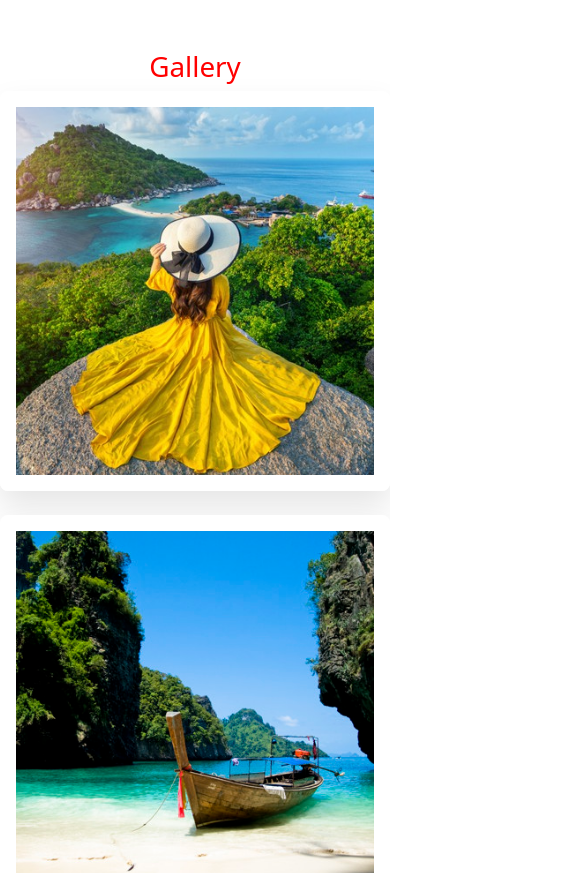
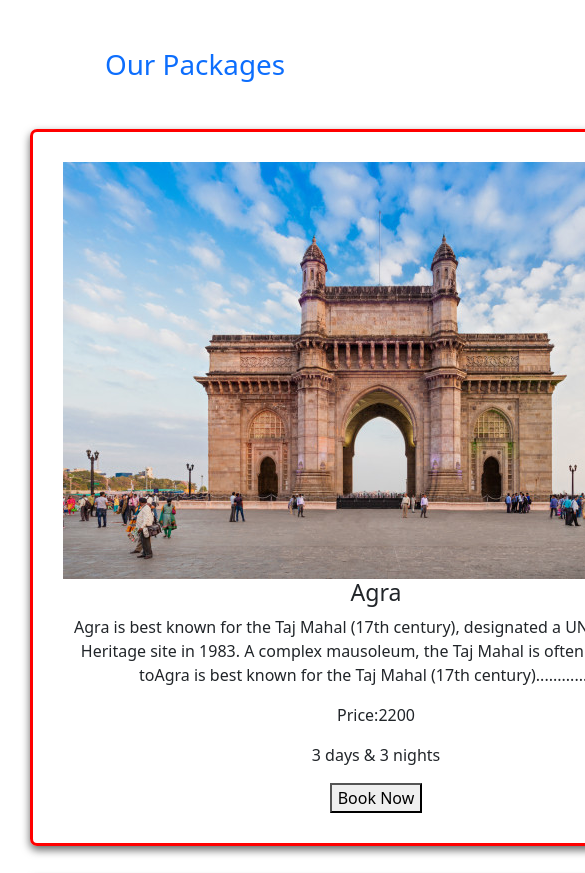
Before and after one commit to souadhimel/Independent-Service-Provider, a React (Create React App) app: page / in a window 390 px wide. Shown: the part 900-1773 px from the top of the page, 585 px wide, since content can reach past the window. Built offline with nearby package versions, Linux system fonts and the light colour scheme; no server answers.

Commit message:
packages added

```diff
--- /dev/null
+++ b/public/packages.json
@@ -0,0 +1,62 @@
+[
+    {
+    "id": "124e13b9-2d54-4b2f-a74d-a77b362d6ead",
+    "category": "Premium",
+    "name": "Agra",
+    "price": 2200,
+    "description": "Agra is best known for the Taj Mahal (17th century), designated a UNESCO World Heritage site in 1983. A complex mausoleum, the Taj Mahal is often considered toAgra is best known for the Taj Mahal (17th century).................. ",
+    "ratings": 4,
+    "img": "images/p-1.jpg",
+    "quantity": "3 days & 3 nights"
+  },
+
+    {"id": "124e13b9-2d54-4b2f-a74d-a55b362d6klu",
+    "category": "Premium",
+    "name": "Switzerland",
+    "price": 3200,
+    "description": "Switzerland is a mountainous Central European country, home to numerous lakes, villages and the high peaks of the Alps. Its cities contain medieval quarters, with landmarks like capital Bern’s Zytglogge.........",
+    "ratings": 4,
+    "img": "images/p-2.jpg",
+    "quantity": "12 days, 11 nights"
+  },
+
+    {"id": "124e13b9-2d54-4b2f-a74d-a56b362d6epq",
+    "category": "Premium",
+    "name": "USA",
+    "price": 4200,
+    "description": "New York City comprises 5 boroughs sitting where the Hudson River meets the Atlantic Ocean. At its core is Manhattan, a densely populated borough that’s among the world’s major commercial, financial and cultural...............",
+    "ratings": 4,
+    "img": "images/p-3.jpg",
+    "quantity": "6 days & 6 nights"
+  },
+
+    {"id": "124e13b9-2d54-4b2f-a74d-a77b362d6lkd",
+    "category": "Premium",
+    "name": "Paris",
+    "price": 9200,
+    "description": "The Eiffel Tower—or as the French call it, La Tour Eiffel—is one of the world's most recognizable landmarks. The tower was designed as the centerpiece of the 1889 World's Fair in Paris and was meant to commemorate........",
+    "ratings": 4,
+    "img":  "images/p-4.jpg",
+    "quantity": "4 days & 3 nights"
+  },
+
+    {"id": "124e13b9-2d54-4b2f-a74d-a77b362d6pod",
+    "category": "Premium",
+    "name": "Nepal",
+    "price": 4200,
+    "description": "Nepal, officially the Federal Democratic Republic of Nepal, is a landlocked country in South Asia. It is mainly situated in the Himalayas, but also includes parts of the Indo-Gangetic Plain, bordering ... ",
+    "ratings": 4,
+    "img":"images/p-5.jpg",
+    "quantity": "8 days & 6 nights"
+  },
+
+    {"id": "124e13b9-2d54-4b2f-a74d-a77b362d6say",
+    "category": "Premium",
+    "name": "Egypt",
+    "price": 4900,
+    "description": "A pyramid is a structure whose outer surfaces are triangular and converge to a single step at the top, making the shape roughly a pyramid in the geometric sense. The base of a pyramid can be trilateral...... ",
+    "ratings": 4,
+    "img":"images/p-6.jpg",
+    "quantity": "2 days & 3 nights"
+  }
+]
--- a/src/App.js
+++ b/src/App.js
@@ -10,7 +10,7 @@ import Login from './components/Pages/Login/Login';
 import Register from './components/Pages/Register/Register';
 import CheckOut from './components/Pages/CheckOut/CheckOut';
 import RequireAuth from './Firebase/RequireAuth';
-
+import Services from './components/Pages/Services/Services';
 
 function App() {
   return (
@@ -20,6 +20,7 @@ function App() {
      <Route path="/"element={<Home></Home>}></Route>
      <Route path="/home"element={<Home></Home>}></Route>
      <Route path="/blogs" element={<Blogs></Blogs>}></Route>
+     <Route path="/services" element={<Services></Services>}></Route>
      <Route path="/login" element={<Login></Login>}></Route>
      <Route path="/register" element={<Register></Register>}></Route>
      <Route path="/checkOut" element={
--- a/src/components/Pages/Header/Header.js
+++ b/src/components/Pages/Header/Header.js
@@ -19,7 +19,7 @@ const Header = () => {
         <Navbar.Collapse id="responsive-navbar-nav">
           <Nav className="ms-auto">
             <Nav.Link as={Link}  to="/">Home</Nav.Link>
-            <Nav.Link as={Link}  to="/services">Services</Nav.Link>
+            <Nav.Link as={Link}  to="/services">Packages</Nav.Link>
             <Nav.Link as={Link}  to="/about">About</Nav.Link>
             <Nav.Link as={Link}  to="/reviews">Reviews</Nav.Link>
             <Nav.Link as={Link}  to="/blogs">Blogs</Nav.Link>
--- a/src/components/Pages/Home/Home.js
+++ b/src/components/Pages/Home/Home.js
@@ -2,12 +2,14 @@ import React from 'react';
 import Banner from '../Banner/Banner';
 import Gallery from '../Gallery/Gallery';
 import Reviews from '../Reviews/Reviews';
+import Services from '../Services/Services';
 import "./Home.css"
 
 const Home = () => {
     return (
         <div>
             <Banner></Banner>
+            <Services></Services>
             <Gallery></Gallery>
             <Reviews></Reviews>
         </div>
--- /dev/null
+++ b/src/components/Pages/Service/Service.css
@@ -0,0 +1,15 @@
+.single_service{
+    border: 3px solid red;
+    border-radius: 7px;
+    justify-content: center;
+    text-align: center;
+    align-items: center;
+    padding: 30px;
+    box-shadow: 0 4px 8px 0 rgba(0,0,0,0.6);
+    transition: 0.3s;
+
+}
+.single_service:hover{
+
+    box-shadow: 0 8px 16px 0 rgba(51, 154, 121, 0.5);
+}
--- /dev/null
+++ b/src/components/Pages/Service/Service.js
@@ -0,0 +1,24 @@
+import React from 'react';
+import { useNavigate } from 'react-router-dom';
+import "./Service.css"
+
+const Service = ({service}) => {
+    const {id,name,img,description,price,quantity}=service;
+    const navigate=useNavigate()
+    const navigateToPackageDetails = (id) => {
+navigate(`/service/${id}`)
+    }
+
+    return (
+        <div className="single_service">
+           <img src={img} alt="" />
+            <h3>{name}</h3>
+            <p>{description}</p>
+            <p> Price:{price}</p>
+            <p>{quantity}</p>
+            <button onClick={()=>navigateToPackageDetails(id)}  >Book Now</button>
+        </div>
+    );
+};
+
+export default Service;
--- /dev/null
+++ b/src/components/Pages/Services/Services.css
@@ -0,0 +1,32 @@
+.services_container{
+    display: grid;
+    grid-template-columns: repeat(2,1fr);
+    grid-gap: 30px;
+    margin: 30px;
+
+}
+
+@media only screen and (max-width: 576px){
+    .services_container{
+        grid-template-columns: repeat(1,1fr);
+    }
+
+
+}
+@media only screen and (min-width: 576px) and (max-width:992px){
+    .services_container{
+        grid-template-columns: repeat(2,1fr);
+    }
+    .header{
+        grid-template-columns: repeat(1,1fr);
+    }
+
+
+}
+/* @media only screen and (max-width: 576px){
+    .services_container{
+        grid-template-columns: repeat(1,1fr);
+    }
+
+
+} */
--- /dev/null
+++ b/src/components/Pages/Services/Services.js
@@ -0,0 +1,30 @@
+import React, { useEffect, useState } from 'react';
+import Service from '../Service/Service';
+import "./Services.css"
+
+const Services = () => {
+    const [services,setServices]=useState([])
+
+    useEffect(() => {
+        fetch('packages.json')
+        .then(res=>res.json())
+        .then(data=>setServices(data))
+    },[])
+    return (
+        <div>
+            <h1 className="text-primary text-center m-5">Our Packages</h1>
+
+          <div className="services_container">
+          {
+                services.map(service=><Service
+                key={service.id}
+                service={service}
+                >
+                </Service>)
+            }
+          </div>
+        </div>
+    );
+};
+
+export default Services;
```
Also changed, not shown: public/images/book-img.svg (deleted), src/components/hooks/UseFirebase.js (deleted).
